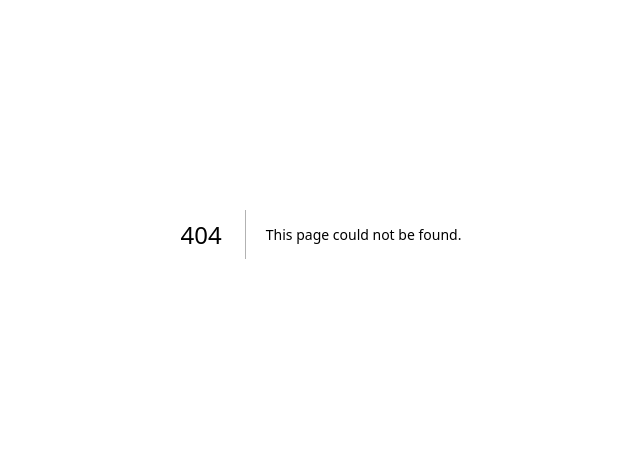
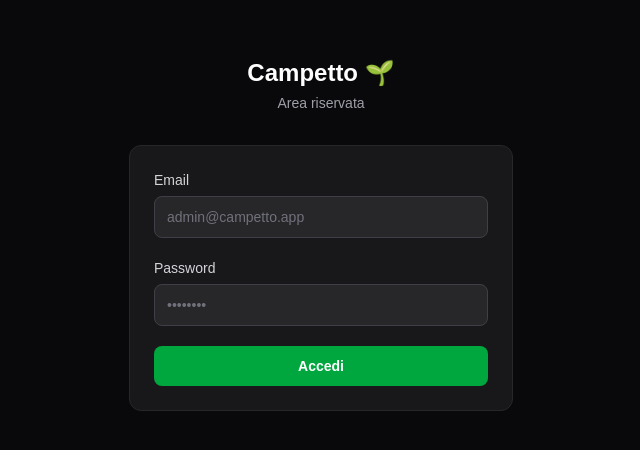
Before and after one commit to matteopelucco/campetto, a Next.js app: page /login in a window 1280 px wide. Before the commit this address had no page. Shown: the part 166-616 px from the top of the page, without its empty margins (319-959 px from the left). Built offline with nearby package versions, Linux system fonts and the light colour scheme.

Commit message:
feat: add admin authentication with NextAuth

```diff
--- /dev/null
+++ b/app/api/auth/[...nextauth]/route.ts
@@ -0,0 +1,3 @@
+import { handlers } from "@/auth";
+
+export const { GET, POST } = handlers;
--- /dev/null
+++ b/app/dashboard/page.tsx
@@ -0,0 +1,37 @@
+import { auth } from "@/auth";
+import { redirect } from "next/navigation";
+import { signOut } from "@/auth";
+
+export default async function DashboardPage() {
+  const session = await auth();
+  if (!session) redirect("/login");
+
+  return (
+    <div className="min-h-screen bg-zinc-950 text-white p-8">
+      <div className="max-w-4xl mx-auto">
+        <div className="flex items-center justify-between mb-8">
+          <h1 className="text-2xl font-bold">Dashboard</h1>
+          <form
+            action={async () => {
+              "use server";
+              await signOut({ redirectTo: "/login" });
+            }}
+          >
+            <button
+              type="submit"
+              className="text-sm text-zinc-400 hover:text-white transition-colors"
+            >
+              Esci
+            </button>
+          </form>
+        </div>
+        <p className="text-zinc-400">
+          Benvenuto, <span className="text-white font-medium">{session.user?.name}</span>.
+        </p>
+        <p className="mt-2 text-zinc-500 text-sm">
+          Sprint 1 in corso — layout e CRUD in arrivo.
+        </p>
+      </div>
+    </div>
+  );
+}
--- /dev/null
+++ b/app/login/page.tsx
@@ -0,0 +1,101 @@
+"use client";
+
+import { useState } from "react";
+import { signIn } from "next-auth/react";
+import { useRouter } from "next/navigation";
+
+export default function LoginPage() {
+  const router = useRouter();
+  const [email, setEmail] = useState("");
+  const [password, setPassword] = useState("");
+  const [error, setError] = useState("");
+  const [loading, setLoading] = useState(false);
+
+  async function handleSubmit(e: React.FormEvent) {
+    e.preventDefault();
+    setError("");
+    setLoading(true);
+
+    const result = await signIn("credentials", {
+      email,
+      password,
+      redirect: false,
+    });
+
+    setLoading(false);
+
+    if (result?.error) {
+      setError("Credenziali non valide. Riprova.");
+    } else {
+      router.push("/dashboard");
+    }
+  }
+
+  return (
+    <div className="min-h-screen bg-zinc-950 flex items-center justify-center px-4">
+      <div className="w-full max-w-sm">
+        <div className="mb-8 text-center">
+          <h1 className="text-2xl font-bold text-white">Campetto 🌱</h1>
+          <p className="mt-1 text-sm text-zinc-400">Area riservata</p>
+        </div>
+
+        <form
+          onSubmit={handleSubmit}
+          className="bg-zinc-900 rounded-xl border border-zinc-800 p-6 space-y-5"
+        >
+          <div>
+            <label
+              htmlFor="email"
+              className="block text-sm font-medium text-zinc-300 mb-1.5"
+            >
+              Email
+            </label>
+            <input
+              id="email"
+              type="email"
+              autoComplete="email"
+              required
+              value={email}
+              onChange={(e) => setEmail(e.target.value)}
+              className="w-full rounded-lg bg-zinc-800 border border-zinc-700 px-3 py-2.5 text-sm text-white placeholder-zinc-500 focus:outline-none focus:ring-2 focus:ring-green-500 focus:border-transparent"
+              placeholder="admin@campetto.app"
+            />
+          </div>
+
+          <div>
+            <label
+              htmlFor="password"
+              className="block text-sm font-medium text-zinc-300 mb-1.5"
+            >
+              Password
+            </label>
+            <input
+              id="password"
+              type="password"
+              autoComplete="current-password"
+              required
+              value={password}
+              onChange={(e) => setPassword(e.target.value)}
+              className="w-full rounded-lg bg-zinc-800 border border-zinc-700 px-3 py-2.5 text-sm text-white placeholder-zinc-500 focus:outline-none focus:ring-2 focus:ring-green-500 focus:border-transparent"
+              placeholder="••••••••"
+            />
+          </div>
+
+          {error && (
+            <p className="text-sm text-red-400 bg-red-950/40 border border-red-900 rounded-lg px-3 py-2">
+              {error}
+            </p>
+          )}
+
+          <button
+            type="submit"
+            disabled={loading}
+            className="w-full rounded-lg bg-green-600 hover:bg-green-500 disabled:opacity-50 disabled:cursor-not-allowed px-4 py-2.5 text-sm font-semibold text-white transition-colors"
+          >
+            {loading ? "Accesso in corso…" : "Accedi"}
+          </button>
+        </form>
+      </div>
+    </div>
+  );
+}
--- /dev/null
+++ b/auth.ts
@@ -0,0 +1,32 @@
+import NextAuth from "next-auth";
+import Credentials from "next-auth/providers/credentials";
+
+export const { handlers, auth, signIn, signOut } = NextAuth({
+  providers: [
+    Credentials({
+      credentials: {
+        email: { label: "Email", type: "email" },
+        password: { label: "Password", type: "password" },
+      },
+      authorize(credentials) {
+        const adminEmail = process.env.ADMIN_EMAIL;
+        const adminPassword = process.env.ADMIN_PASSWORD;
+
+        if (
+          !credentials?.email ||
+          !credentials?.password ||
+          credentials.email !== adminEmail ||
+          credentials.password !== adminPassword
+        ) {
+          return null;
+        }
+
+        return { id: "1", email: adminEmail, name: "Mister" };
+      },
+    }),
+  ],
+  session: { strategy: "jwt" },
+  pages: {
+    signIn: "/login",
+  },
+});
--- a/package.json
+++ b/package.json
@@ -11,8 +11,11 @@
   "dependencies": {
     "@prisma/adapter-pg": "^7.8.0",
     "@prisma/client": "^7.8.0",
+    "@types/bcryptjs": "^2.4.6",
     "@types/pg": "^8.20.0",
+    "bcryptjs": "^3.0.3",
     "next": "16.2.6",
+    "next-auth": "^5.0.0-beta.31",
     "pg": "^8.21.0",
     "prisma": "^7.8.0",
     "react": "19.2.4",
--- /dev/null
+++ b/proxy.ts
@@ -0,0 +1,14 @@
+import { auth } from "@/auth";
+import { NextResponse } from "next/server";
+
+export const proxy = auth((req) => {
+  if (!req.auth) {
+    return NextResponse.redirect(new URL("/login", req.url));
+  }
+});
+
+export const config = {
+  matcher: [
+    "/((?!login|api/auth|_next/static|_next/image|favicon.ico).*)",
+  ],
+};
```
Also changed, not shown: .claude/launch.json (added), 2 other files (tests, documents, lock files or other folders).
